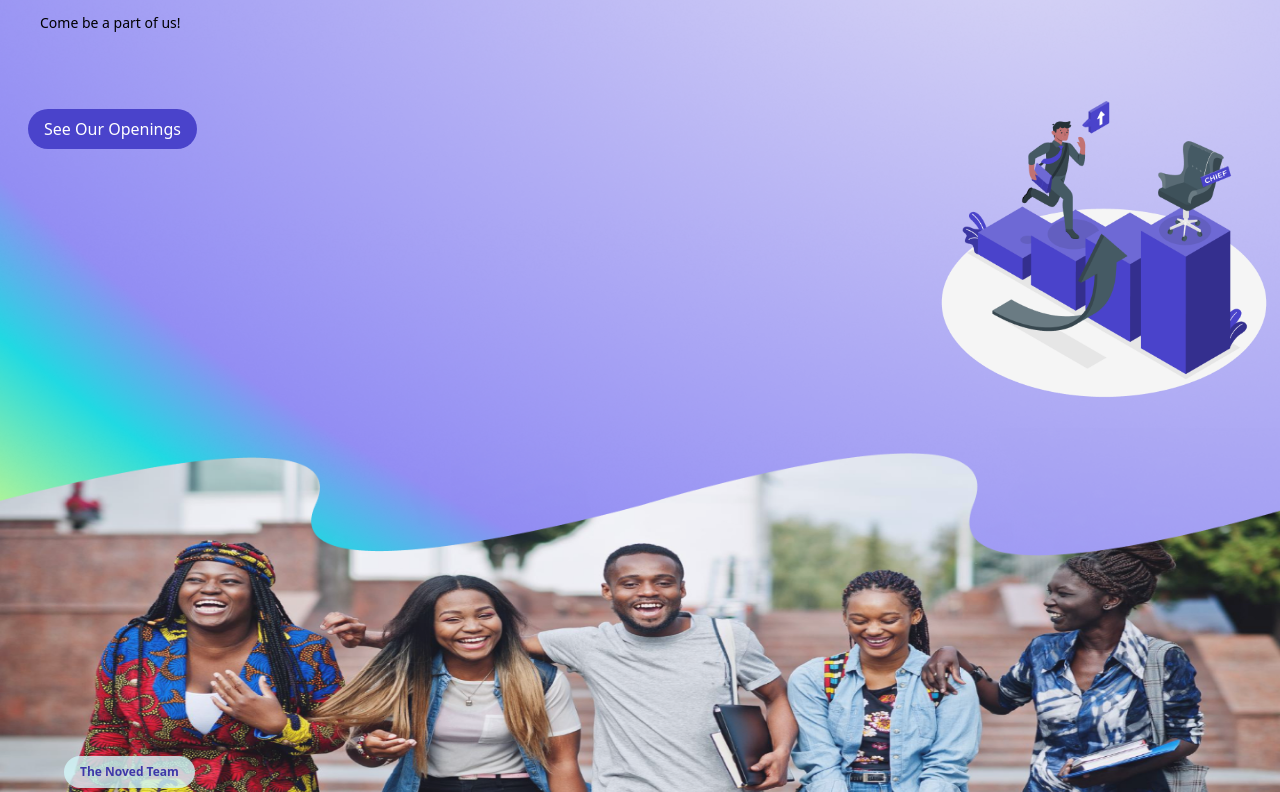
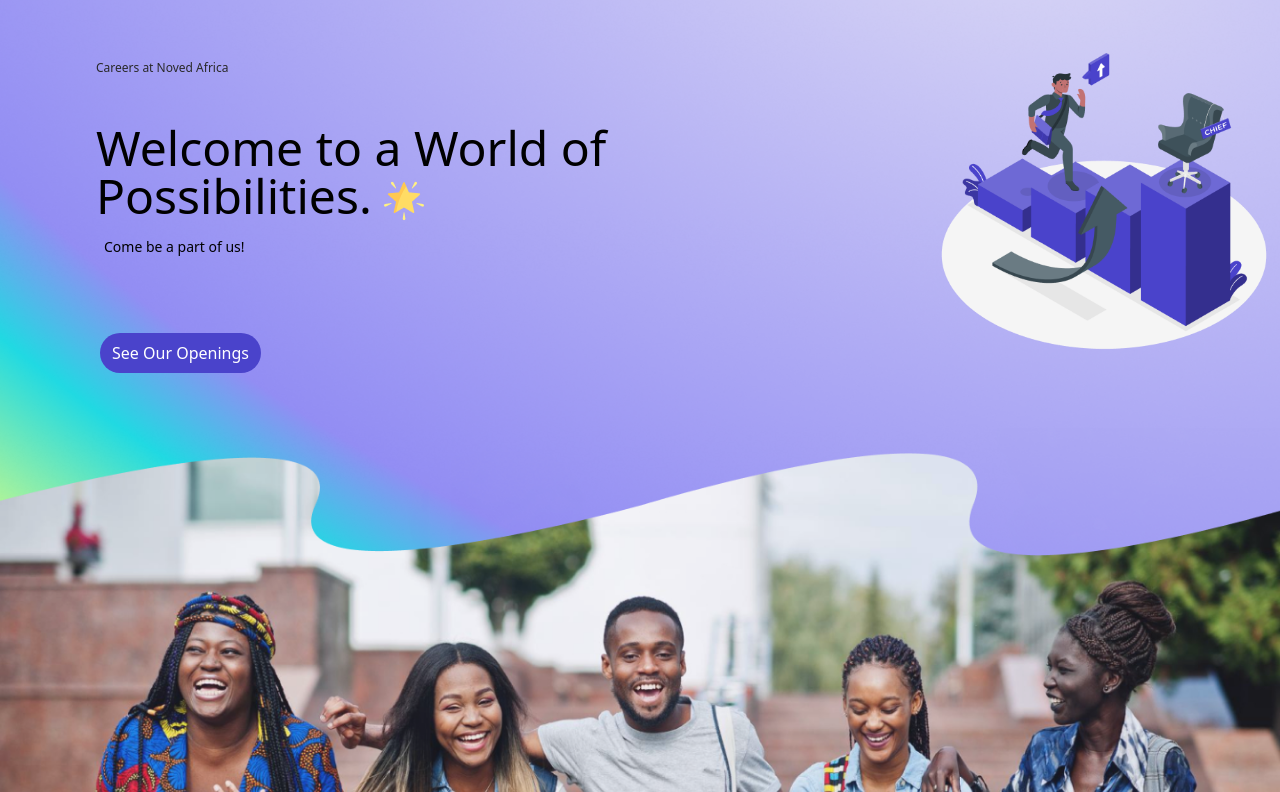
Before and after one commit to Noved-Africa/novedafrica, a Next.js app: page /careers in a window 1280 px wide. Shown: the part 188-980 px from the top of the page. Built offline with nearby package versions, Linux system fonts and the light colour scheme.

Commit message:
completed desktop screen

```diff
--- a/src/app/careers/page.tsx
+++ b/src/app/careers/page.tsx
@@ -22,20 +22,20 @@ const Careers = () => {
         <Header/>
         <div className='relative -mt-36 -z-10'>
           <Image src={wave} alt='wavy background' className='w-screen h-[48rem] md:-mt-[15rem]  relative z-20'/>
-          <Image src={Career_progress} alt='Career_progress' className='absolute lg:-mt-[31rem] md:-mt-[33rem] lg:w-[22rem] lg:ml-[58rem] z-[60] md:w-[14rem] md:ml-[32rem] xs:w-[12rem] xs:-mt-[19rem] xs:ml-[8rem]'/>
-          <Image src={group_five} alt='group_five' className='w-full -mt-32 md:-mt-25 md:h-[24rem] xs:h-[18rem]'/>
+          <Image src={Career_progress} alt='Career_progress' className='absolute lg:-mt-[34rem] md:-mt-[33rem] lg:w-[22rem] lg:ml-[58rem] z-[60] md:w-[14rem] md:ml-[32rem] xs:w-[12rem] xs:-mt-[19rem] xs:ml-[8rem]'/>
+          <Image src={group_five} alt='group_five' className='w-full -mt-32 md:-mt-25 md:h-[24rem] lg:h-[35rem] xs:h-[18rem]'/>
         </div>
         <section>
-          <h5 className='text-sm absolute font-normal text-[#292929] lg:-mt-[65rem] md:-mt-[43rem] z-30 xs:-mt-[48rem] xs:ml-7 xs:text-xs mx-[6rem]'>Careers at Noved Africa</h5>
-          <div className='absolute lg:-mt-[57rem] md:-mt-[39rem] xs:-mt-[42rem] z-30 mx-[6rem]'>
+          <h5 className='text-sm absolute font-normal text-[#292929] lg:-mt-[58rem] md:-mt-[43rem] z-30 xs:-mt-[48rem] xs:ml-7 xs:text-xs mx-[6rem] lg:ml-[6rem]'>Careers at Noved Africa</h5>
+          <div className='absolute lg:-mt-[54rem] md:-mt-[39rem] lg:ml-[10rem] xs:-mt-[42rem] z-30 mx-[6rem]'>
             <p className='lg:text-5xl md:text-4xl xs:text-4xl xs:-mx-[4rem]'>Welcome to a World of <br/>Possibilities. <Image src={star_1} alt='star' className='inline'/></p>
             <h4 className='mt-4 md:text-sm xs:text-xs xs:-ml-14 xs:text-[1.2rem]'>Come be a part of us!</h4>
-            <p className='md:mt-10 xs:-ml-[4rem] md:w-fit md:-ml-20 xs:mt-7 xs:w-[28rem]'><Button text="See Our Openings" /></p>
+            <p className='md:mt-10 xs:-ml-[4rem] md:w-fit md:-ml-20 xs:mt-7 lg:-ml-[3rem] xs:w-[28rem]'><Button text="See Our Openings" /></p>
           </div>
-          <span className='bg-[#D2F7F9CC] absolute  -mt-20 ml-[7rem] py-2 px-4 rounded-3xl font-semibold md:font-semi-bold md:ml-[4rem] md:-mt-14 text-[#3E38A9] xs:ml-[3rem] xs:text-xs xs:-mt-[3rem]'>The Noved Team</span>
+          <span className='bg-[#D2F7F9CC] absolute  -mt-20 ml-[7rem] lg:ml-[7rem] py-2 px-4 rounded-3xl font-semibold lg:text-lg md:font-semi-bold md:ml-[4rem] md:-mt-14 text-[#3E38A9] xs:ml-[3rem] xs:text-xs xs:-mt-[3rem]'>The Noved Team</span>
         </section>
 
-        <main className='mx-[6rem] md:mx-[6rem]'>
+        <main className='mx-[6rem] lg:mx-[9rem] md:mx-[6rem]'>
           <section>
             <div>
               <h2 className='text-3xl mt-20 xs:-mx-[4rem]'>Why work with Noved Africa?</h2>
--- a/src/common/components/elements/Button/Button.tsx
+++ b/src/common/components/elements/Button/Button.tsx
@@ -7,7 +7,7 @@ type ButtonProps = {
 
 const Button: React.FC<ButtonProps> = ({ text }) => {
   return (
-    <button className="bg-[#4A43CB] hover:bg-blue-600 text-white md:font-normal lg:w-fit xs:w-11/12 xs:mx-3 xs:mb-4 xs:mt-4  md:mt-1 lg:font-medium lg:mt-9 py-2 px-4 rounded-3xl">
+    <button className="bg-[#4A43CB] hover:bg-blue-600 text-white md:font-normal lg:w-fit xs:w-11/12 xs:mx-3 xs:mb-4 xs:mt-4  md:mt-1 lg:font-medium lg:mt-9 py-2 px-3 lg:-ml-3 rounded-3xl">
       {text}
     </button>
   );
```
